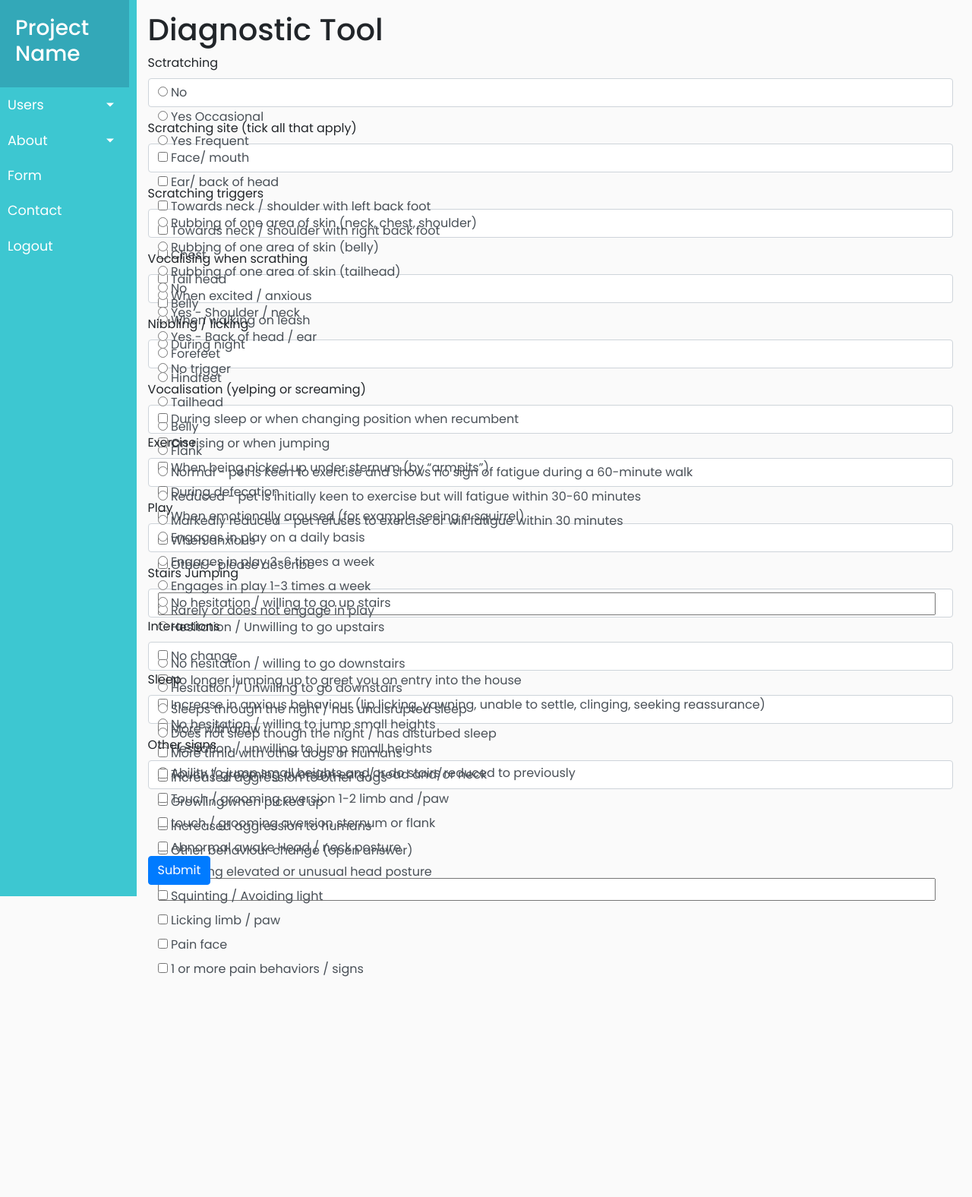
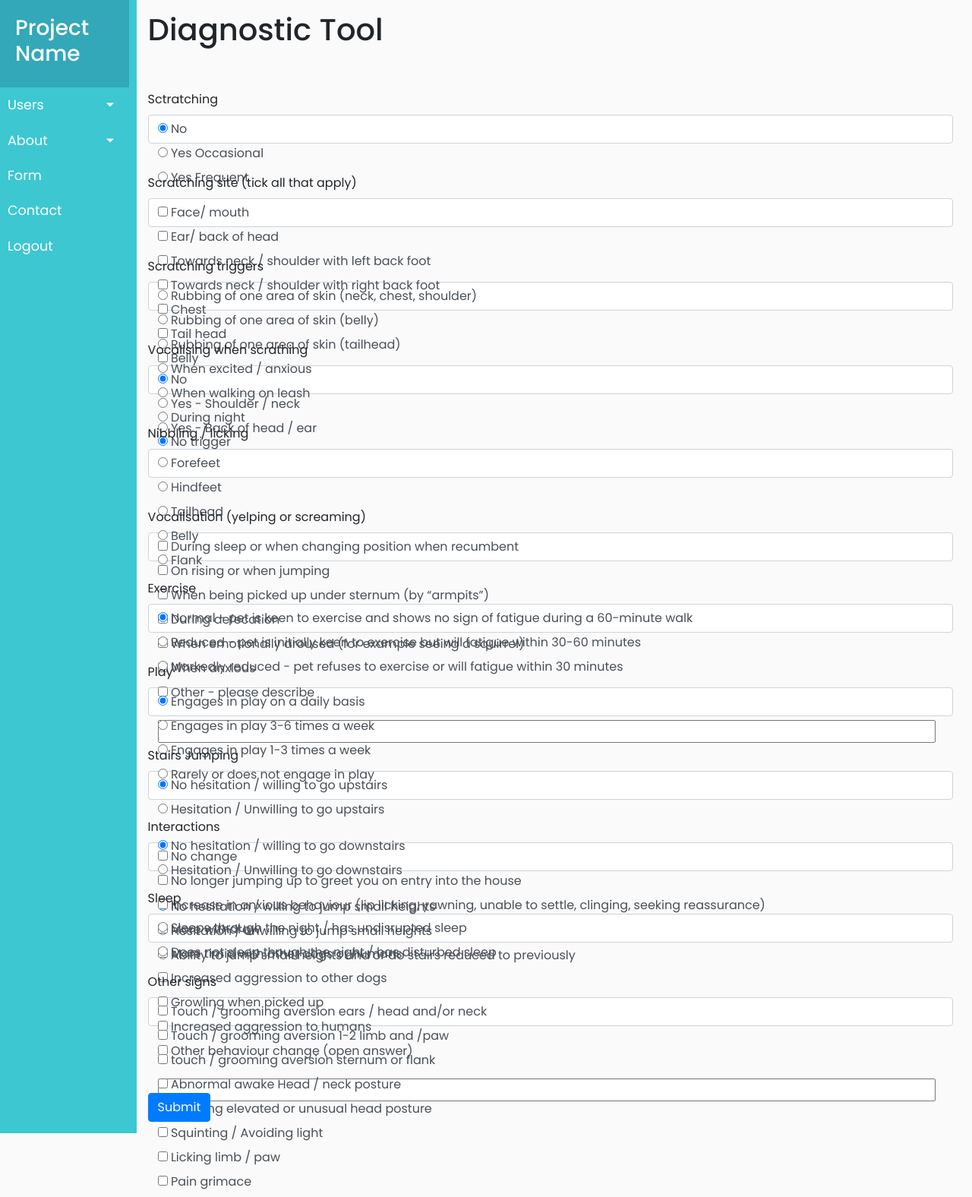
Before and after one commit to victor-peychev/CMSM-Diagnostic-Tool, a Flask app: page /form in a window 1280 px wide. Shown: the whole page at 76% size. Before the commit the page ends 1286 px from the top, so only its background shows below. Run offline with Flask 2, Linux system fonts and the light colour scheme; the visitor is signed in with stand-in values (Sample User, id 1); some libraries are stand-ins or nearby versions.

Commit message:
Commments

```diff
--- a/server.py
+++ b/server.py
@@ -164,30 +164,31 @@
     option_widget = widgets.CheckboxInput()
 
 class StairsJumping(Form):
-    upstairs = RadioField(choices=['No hesitation / willing to go up stairs', 'Hesitation / Unwilling to go upstairs'])
-    downstairs = RadioField(choices=['No hesitation / willing to go downstairs', 'Hesitation / Unwilling to go downstairs'])
-    jumping = RadioField(choices=['No hesitation / willing to jump small heights', 'Hesitation / unwilling to jump small heights', 'Ability to jump small heights and or do stairs reduced to previously'])
+    upstairs = RadioField(choices=['No hesitation / willing to go upstairs', 'Hesitation / Unwilling to go upstairs'], default = 'No hesitation / willing to go upstairs', validators=[DataRequired()])
+    downstairs = RadioField(choices=['No hesitation / willing to go downstairs', 'Hesitation / Unwilling to go downstairs'], default = 'No hesitation / willing to go downstairs', validators=[DataRequired()])
+    jumping = RadioField(choices=['No hesitation / willing to jump small heights', 'Hesitation / unwilling to jump small heights', 'Ability to jump small heights and or do stairs reduced to previously'], default = 'No hesitation / willing to jump small heights', validators=[DataRequired()])
 
 class Form(FlaskForm):
-    scratching = RadioField("Sctratching", choices=['No', 'Yes Occasional', 'Yes Frequent'])
+    scratching = RadioField("Sctratching", choices=['No', 'Yes Occasional', 'Yes Frequent'], default = 'No', validators=[DataRequired()])
     scratching_site = MultiCheckboxField("Scratching site (tick all that apply)", choices=['Face/ mouth', 'Ear/ back of head', 'Towards neck / shoulder with left back foot', 'Towards neck / shoulder with right back foot', 'Chest', 'Tail head', 'Belly'])
-    scratching_triggers = RadioField("Scratching triggers", choices=['Rubbing of one area of skin (neck, chest, shoulder)', 'Rubbing of one area of skin (belly)', 'Rubbing of one area of skin (tailhead)', 'When excited / anxious', 'When walking on leash', 'During night', 'No trigger'])
-    vocalising_when_scratching = RadioField("Vocalising when scrathing", choices=['No', 'Yes - Shoulder / neck  ', 'Yes - Back of head / ear'])
+    scratching_triggers = RadioField("Scratching triggers", choices=['Rubbing of one area of skin (neck, chest, shoulder)', 'Rubbing of one area of skin (belly)', 'Rubbing of one area of skin (tailhead)', 'When excited / anxious', 'When walking on leash', 'During night', 'No trigger'], default='No trigger', validators=[DataRequired()])
+    vocalising_when_scratching = RadioField("Vocalising when scrathing", choices=['No', 'Yes - Shoulder / neck  ', 'Yes - Back of head / ear'], default='No', validators=[DataRequired()])
     nibbling_licking = RadioField("Nibbling / licking", choices=['Forefeet', 'Hindfeet', 'Tailhead', 'Belly', 'Flank'])
-    vocalisation_yelping_or_screaming = MultiCheckboxField("Vocalisation (yelping or screaming)", choices=['During sleep or when changing position when recumbent  ', 'On rising or when jumping', 'When being picked up under sternum (by “armpits”)', 'During defecation', 'When emotionally aroused (for example seeing a squirrel)', 'When anxious', 'Other - please describe'])
+    vocalisation_yelping_or_screaming = MultiCheckboxField("Vocalisation (yelping or screaming)", choices=['During sleep or when changing position when recumbent  ', 'On rising or when jumping', 'When being picked up under sternum (by “armpits”)', 'During defecation', 'When emotionally aroused (for example seeing a squirrel)', 'When anxious', 'Other - please describe'], validators=[DataRequired()])
     vocalisation_yelping_or_screaming_text_box = StringField()
-    exercise = RadioField("Exercise", choices=['Normal - pet is keen to exercise and shows no sign of fatigue during a 60-minute walk', 'Reduced - pet is initially keen to exercise but will fatigue within 30-60 minutes', 'Markedly reduced - pet refuses to exercise or will fatigue within 30 minutes'])
-    play = RadioField("Play", choices=['Engages in play on a daily basis', 'Engages in play 3-6 times a week', 'Engages in play 1-3 times a week', 'Rarely or does not engage in play'])
+    exercise = RadioField("Exercise", choices=['Normal - pet is keen to exercise and shows no sign of fatigue during a 60-minute walk', 'Reduced - pet is initially keen to exercise but will fatigue within 30-60 minutes', 'Markedly reduced - pet refuses to exercise or will fatigue within 30 minutes'], default='Normal - pet is keen to exercise and shows no sign of fatigue during a 60-minute walk', validators=[DataRequired()])
+    play = RadioField("Play", choices=['Engages in play on a daily basis', 'Engages in play 3-6 times a week', 'Engages in play 1-3 times a week', 'Rarely or does not engage in play'], default = 'Engages in play on a daily basis', validators=[DataRequired()])
     stairs_jumping = FormField(StairsJumping)
     interactions = MultiCheckboxField("Interactions", choices=['No change', 'No longer jumping up to greet you on entry into the house', 'Increase in anxious behaviour (lip licking, yawning, unable to settle, clinging, seeking reassurance)', 'More withdraw', 'More timid with other dogs or humans', 'Increased aggression to other dogs', 'Growling when picked up', 'Increased aggression to humans', 'Other behaviour change (open answer)' ])
     interactions_text_box = StringField()
-    sleep = RadioField("Sleep", choices=['Sleeps through the night / has undisrupted sleep', 'Does not sleep though the night / has disturbed sleep'])
-    other_signs = MultiCheckboxField("Other signs", choices=['Touch / grooming  aversion ears / head and/or neck', 'Touch / grooming aversion 1-2  limb and /paw ', 'touch / grooming aversion sternum or flank', 'Abnormal awake Head / neck posture', 'Sleeping elevated or unusual head posture', 'Squinting / Avoiding light', 'Licking limb /   paw', 'Pain face', '1 or more pain behaviors / signs' ])
+    sleep = RadioField("Sleep", choices=['Sleeps through the night / has undisrupted sleep', 'Does not sleep though the night / has disturbed sleep'], validators=[DataRequired()])
+    other_signs = MultiCheckboxField("Other signs", choices=['Touch / grooming  aversion ears / head and/or neck', 'Touch / grooming aversion 1-2  limb and /paw ', 'touch / grooming aversion sternum or flank', 'Abnormal awake Head / neck posture', 'Sleeping elevated or unusual head posture', 'Squinting / Avoiding light', 'Licking limb /   paw', 'Pain grimace'])
     # neurological_abnormalities = MultiCheckboxField("Neurological Abnormalities", choices=['Weakness', 'Muscle atrophy', 'Postural responses decreased', 'Ataxia', 'Hypermetria', 'Scoliosis / cervicothoracic torticollis', 'Any neurological abnormality (Not listed above)'])
     submit = SubmitField("Submit")
 
 
 @app.route('/form', methods=['GET', 'POST'])
+@login_required
 def form():
     form = Form()
     return render_template("form.html",
--- a/templates/form.html
+++ b/templates/form.html
@@ -1,28 +1,30 @@
 {% extends 'base.html' %}
 {% block content %}
 <h1>Diagnostic Tool</h1>
+<br/>
+<br/>
 <form method="Post">
     {{ form.hidden_tag() }}
     {{ form.scratching.label( class="form-label") }}
     {{ form.scratching( class="form-control") }}
-    {{ form.scratching_site.label( class="form-label") }}
+    <br/>{{ form.scratching_site.label( class="form-label") }}
     {{ form.scratching_site( class="form-control") }}
-    {{ form.scratching_triggers.label( class="form-label") }}
+    <br/>{{ form.scratching_triggers.label( class="form-label") }}
     {{ form.scratching_triggers( class="form-control") }}
-    {{ form.vocalising_when_scratching.label( class="form-label") }}
+    <br/>{{ form.vocalising_when_scratching.label( class="form-label") }}
     {{ form.vocalising_when_scratching( class="form-control") }}
-    {{ form.nibbling_licking.label( class="form-label") }}
+    <br/>{{ form.nibbling_licking.label( class="form-label") }}
     {{ form.nibbling_licking( class="form-control") }}
-    {{ form.vocalisation_yelping_or_screaming.label( class="form-label") }}
+    <br/>{{ form.vocalisation_yelping_or_screaming.label( class="form-label") }}
     <div class="form-control">
     {{ form.vocalisation_yelping_or_screaming}}
     {{ form.vocalisation_yelping_or_screaming_text_box(size=70, maxlength=70) }}
     </div>
-    {{ form.exercise.label( class="form-label") }}
+    <br/>{{ form.exercise.label( class="form-label") }}
     {{ form.exercise( class="form-control") }}
-    {{ form.play.label( class="form-label") }}
+    <br/>{{ form.play.label( class="form-label") }}
     {{ form.play( class="form-control") }}
-    {{ form.stairs_jumping.label( class="form-label") }}
+    <br/>{{ form.stairs_jumping.label( class="form-label") }}
     <div class="form-control">
     {% for subfield in form.stairs_jumping %}
     <tr>
@@ -30,14 +32,14 @@
     </tr>
     {% endfor %}
     </div>
-    {{ form.interactions.label( class="form-label") }}
+    <br/> {{ form.interactions.label( class="form-label") }}
     <div class="form-control">
         {{ form.interactions}}
         {{ form.interactions_text_box(size=70, maxlength=70)}}
     </div>
-    {{ form.sleep.label( class="form-label") }}
+    <br/> {{ form.sleep.label( class="form-label") }}
     {{ form.sleep( class="form-control") }}
-    {{ form.other_signs.label( class="form-label") }}
+    <br/> {{ form.other_signs.label( class="form-label") }}
     {{ form.other_signs( class="form-control") }}
 
     <br/>
```
